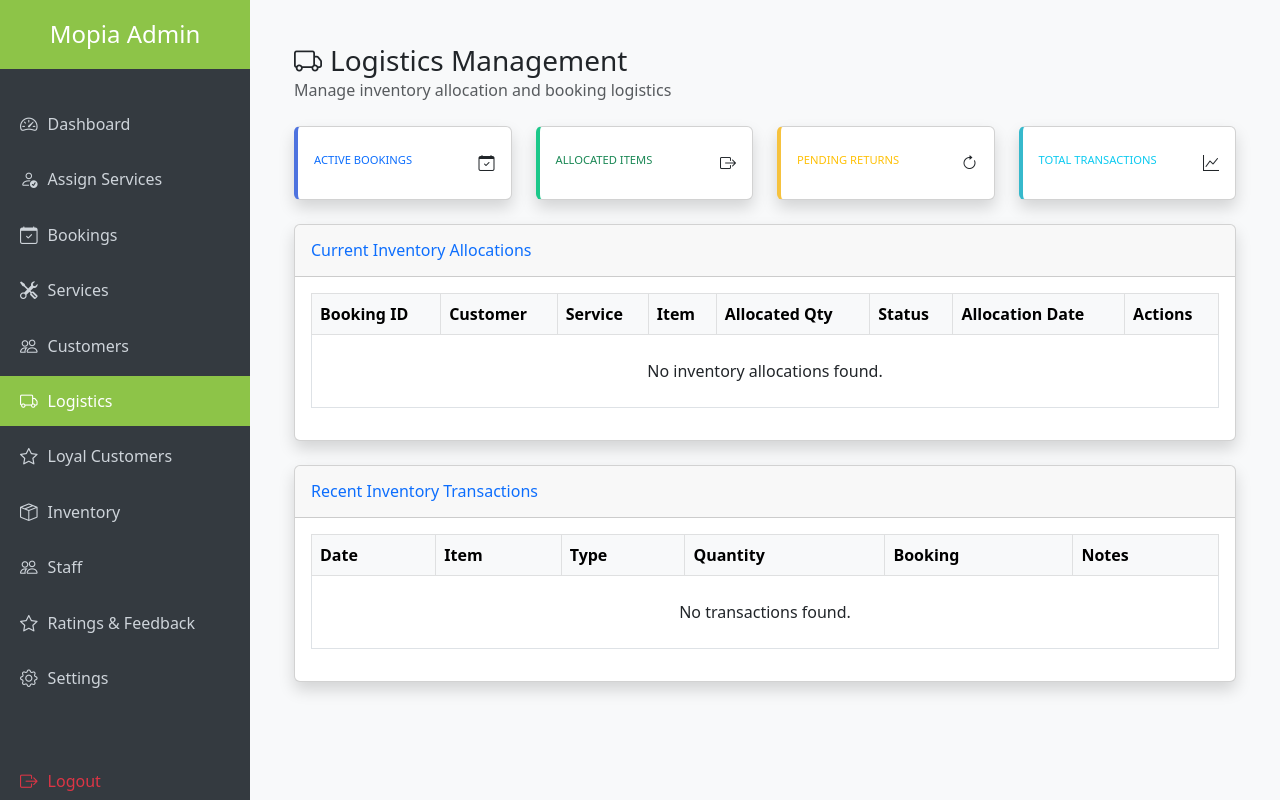
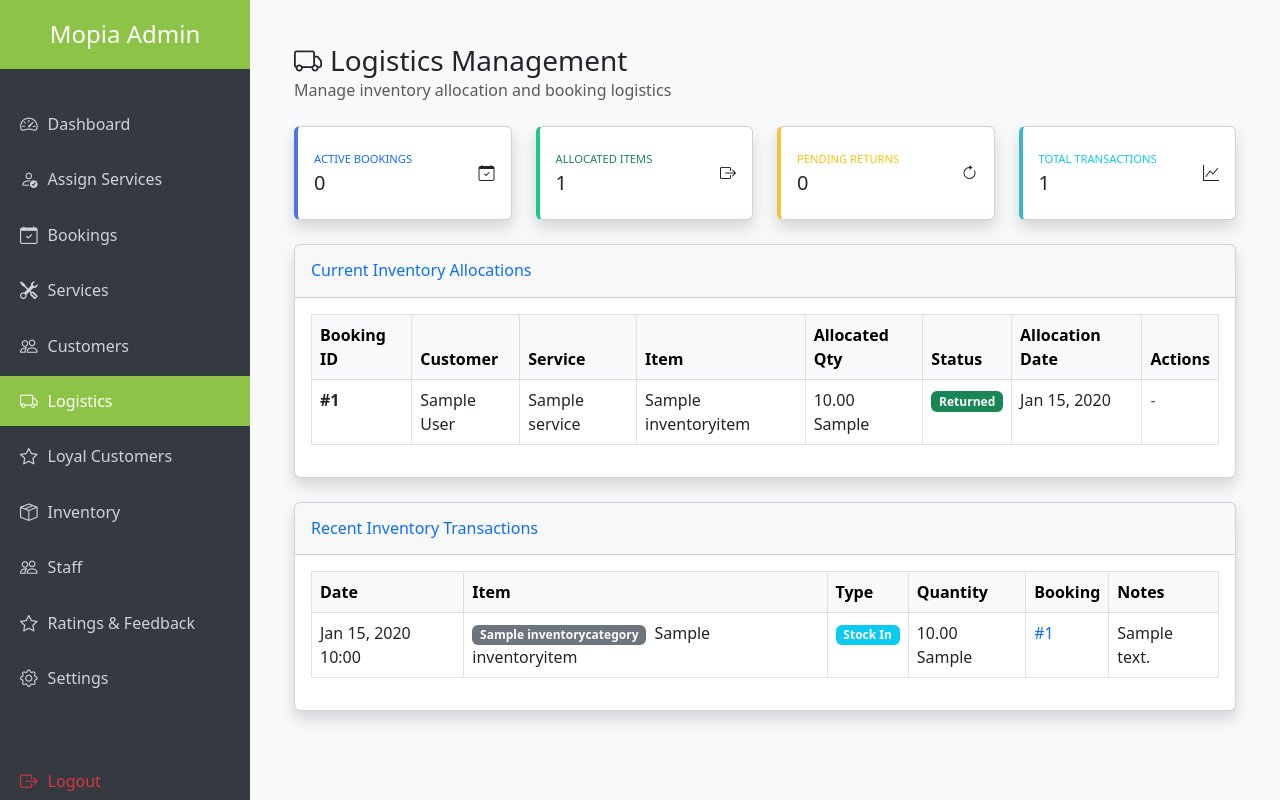
Before and after one commit to Aljolabs/CAPSTONE_PROJECT, a Django app: page /admin-logistics/ in a window 1280 px wide. Run offline with Django 4.2, Linux system fonts and the light colour scheme; a user stored in the database is signed in; tables that the repository leaves empty hold one stand-in row (values such as "Sample post").

Commit message:
trying to fix logistics

```diff
--- a/core/models.py
+++ b/core/models.py
@@ -236,20 +236,20 @@ class Feedback(models.Model):
 
 # Inventory Management Models
 class InventoryCategory(models.Model):
-    CATEGORY_CHOICES = [
-        ('cleaning_agents', 'Cleaning Agents'),
-        ('tools', 'Tools'),
-        ('equipment', 'Equipment'),
-    ]
+    # CATEGORY_CHOICES = [
+    #     ('cleaning_agents', 'Cleaning Agents'),
+    #     ('tools', 'Tools'),
+    #     ('equipment', 'Equipment'),
+    # ]
 
-    name = models.CharField(max_length=50, choices=CATEGORY_CHOICES, unique=True)
+    name = models.CharField(max_length=50, unique=True)
     description = models.TextField(blank=True, null=True)
 
     class Meta:
         verbose_name_plural = "Inventory Categories"
 
     def __str__(self):
-        return self.get_name_display()
+        return self.name
 
 
 class InventoryItem(models.Model):
@@ -268,7 +268,7 @@ class InventoryItem(models.Model):
         unique_together = ('category', 'name')
 
     def __str__(self):
-        return f"{self.name} ({self.category.get_name_display()})"
+        return f"{self.name} ({self.category})"
 
     @property
     def is_low_stock(self):
--- a/core/views.py
+++ b/core/views.py
@@ -2994,7 +2994,7 @@ def admin_logistics(request):
     if not (hasattr(request.user, 'profile') and request.user.profile.is_admin):
         return redirect('user_dashboard')
 
-    from .models import BookingInventory, InventoryItem
+    from .models import BookingInventory, InventoryTransaction
 
     # Get confirmed bookings
     confirmed_bookings = Booking.objects.filter(status='confirmed').select_related(
@@ -3007,14 +3007,19 @@ def admin_logistics(request):
     ).distinct().select_related('customer', 'service').order_by('-date')
 
     # Get available inventory items
-    available_items = InventoryItem.objects.filter(
-        current_stock__gt=0
-    ).select_related('category').order_by('category__name', 'name')
+    available_items = InventoryTransaction.objects.filter(
+        item__current_stock__gt=0
+    ).select_related('item__category').order_by('item__category', 'item__category__name')
+
+    allocated_items = BookingInventory.objects.all()
 
     context = {
+        'active_bookings': 0,
+        'pending_returns': 0,
         'confirmed_bookings': confirmed_bookings,
         'bookings_with_inventory': bookings_with_inventory,
-        'available_items': available_items,
+        'transactions': available_items,
+        'allocated_items': allocated_items,
     }
 
     return render(request, 'admin/logistics.html', context)
--- a/templates/admin/logistics.html
+++ b/templates/admin/logistics.html
@@ -30,7 +30,7 @@
                                     <div class="text-xs font-weight-bold text-primary text-uppercase mb-1">
                                         Active Bookings
                                     </div>
-                                    <div class="h5 mb-0 font-weight-bold text-gray-800">{{ active_bookings.count }}</div>
+                                    <div class="h5 mb-0 font-weight-bold text-gray-800">{{ active_bookings }}</div>
                                 </div>
                                 <div class="col-auto">
                                     <i class="bi bi-calendar-check fa-2x text-gray-300"></i>
@@ -66,7 +66,7 @@
                                     <div class="text-xs font-weight-bold text-warning text-uppercase mb-1">
                                         Pending Returns
                                     </div>
-                                    <div class="h5 mb-0 font-weight-bold text-gray-800">{{ pending_returns.count }}</div>
+                                    <div class="h5 mb-0 font-weight-bold text-gray-800">{{ pending_returns }}</div>
                                 </div>
                                 <div class="col-auto">
                                     <i class="bi bi-arrow-clockwise fa-2x text-gray-300"></i>
@@ -119,7 +119,7 @@
                                 {% for allocation in allocated_items %}
                                 <tr>
                                     <td class="fw-bold">#{{ allocation.booking.id }}</td>
-                                    <td>{{ allocation.booking.customer_name }}</td>
+                                    <td>{{ allocation.booking.customer }}</td>
                                     <td>{{ allocation.booking.service.name }}</td>
                                     <td>
                                         <span class="badge bg-secondary me-1">{{ allocation.item.category.get_name_display }}</span>
@@ -178,7 +178,7 @@
                                 <tr>
                                     <td>{{ transaction.created_at|date:"M d, Y H:i" }}</td>
                                     <td>
-                                        <span class="badge bg-secondary me-1">{{ transaction.item.category.get_name_display }}</span>
+                                        <span class="badge bg-secondary me-1">{{ transaction.item.category }}</span>
                                         {{ transaction.item.name }}
                                     </td>
                                     <td>
```
Also changed, not shown: core/admin.py (+16 -0 lines), core/migrations/0020_alter_inventorycategory_name.py (added).
